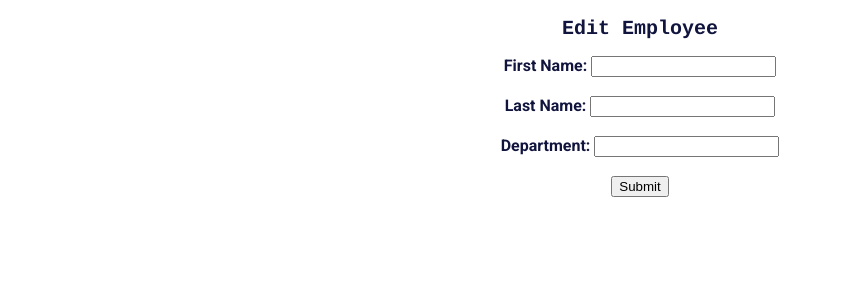
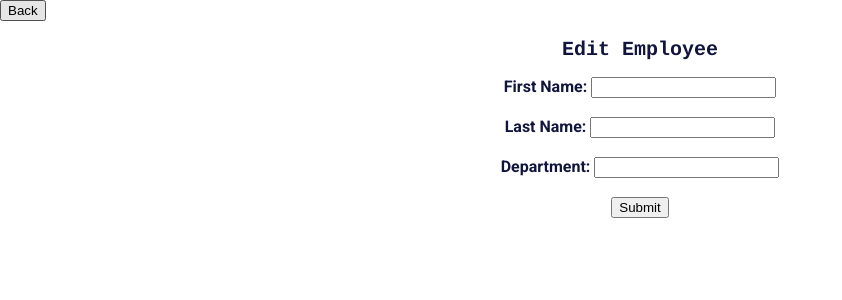
Before and after one commit to rchevarria/webDev-Frontend, a React (Create React App) app: page /editemployee/1 in a window 1280 px wide. Shown: the top 300 px of the page, without its empty margins (0-842 px from the left). Built offline with nearby package versions, Linux system fonts and the light colour scheme; no server answers.

Commit message:
added a button to edit employee

```diff
--- a/src/components/containers/EditEmployeeContainer.js
+++ b/src/components/containers/EditEmployeeContainer.js
@@ -1,6 +1,7 @@
 import { Component } from 'react';
 import { connect } from 'react-redux';
 import { Redirect } from 'react-router-dom';
+import { Link } from "react-router-dom";
 
 import { fetchEmployeeThunk, editEmployeeThunk } from '../../store/thunks';
 
@@ -65,6 +66,10 @@
         return (
             <div>
 
+             <Link to={`/employee/${this.state.redirectId}`}>
+                <button>Back</button>
+             </Link>
+
               <h2 style={{textAlign: 'center', fontWeight: 'bold', fontFamily: 'Courier, sans-serif', fontSize: '20px', color: '#11153e'}}>
                 Edit Employee
               </h2>
```
